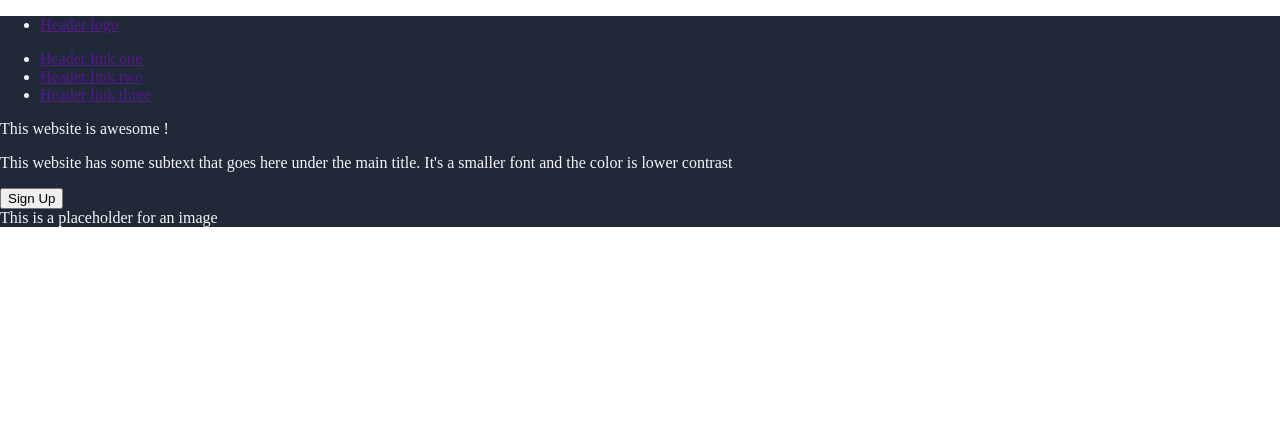
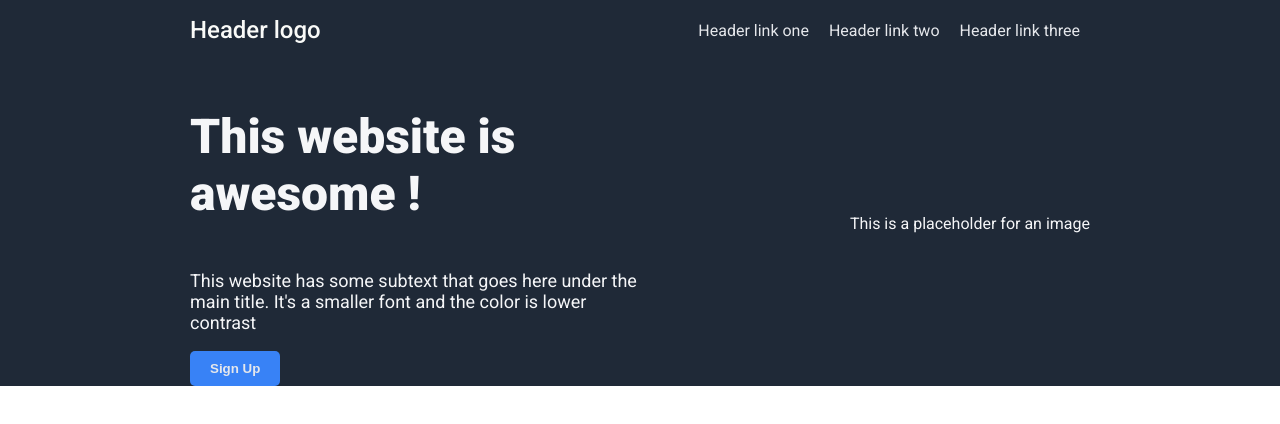
Before and after one commit to Hioul/flexbox-project, a plain HTML site: page index.html in a window 1280 px wide. Drawn offline with Linux system fonts and the light colour scheme.

Commit message:
centered the divs and the text using a max width and margin 0 auto

```diff
--- a/index.html
+++ b/index.html
@@ -4,9 +4,16 @@
     <meta charset="UTF-8" />
     <meta name="viewport" content="width=device-width, initial-scale=1.0" />
     <link rel="stylesheet" href="styles.css" />
+    <link rel="preconnect" href="https://fonts.googleapis.com" />
+    <link rel="preconnect" href="https://fonts.gstatic.com" crossorigin />
+    <link
+      href="https://fonts.googleapis.com/css2?family=Roboto:ital,wght@0,100;0,300;0,400;0,500;0,700;0,900;1,100;1,300;1,400;1,500;1,700;1,900&display=swap"
+      rel="stylesheet"
+    />
     <title>Landing Page</title>
   </head>
   <body>
+    <section class="one">
       <div class="hero">
         <div class="navbar">
           <div class="left-links">
@@ -23,17 +30,21 @@
             </ul>
           </div>
         </div>
-      <div class="hero">
+
+        <div class="hero-center">
           <div class="hero-text">
             <p class="hero-main-text">This website is awesome !</p>
             <p class="hero-secondary-text">
               This website has some subtext that goes here under the main title.
               It's a smaller font and the color is lower contrast
             </p>
+
             <button class="hero-btn">Sign Up</button>
           </div>
+
           <div class="hero-image">This is a placeholder for an image</div>
         </div>
       </div>
+    </section>
   </body>
 </html>
--- a/styles.css
+++ b/styles.css
@@ -1,13 +1,81 @@
-* {
-  /* border: red solid 1px; */
-}
+/* * {
+  border: red solid 1px;
+} */
 
 body {
+  font-family: "Roboto", sans-serif;
   margin: 0;
-
 }
 
 .hero {
   background-color: #1f2937;
-  color: #F5F6F8;
+  color: #f5f6f8;
 }
+
+ul {
+  padding: 0;
+}
+
+li {
+  list-style: none;
+  padding: 0;
+}
+
+.navbar {
+  display: flex;
+  justify-content: space-between;
+  align-items: center;
+  margin: 0 auto;
+  max-width: 900px;
+}
+
+.header-logo > a {
+  text-decoration: none;
+  color: #f9faf8;
+  font-size: 24px;
+  font-weight: 500;
+  margin: 0;
+}
+
+.right-links > ul {
+  display: flex;
+  align-items: center;
+}
+
+a {
+  text-decoration: none;
+  color: #e5e7eb;
+  margin: 0px 10px 0px 10px;
+}
+
+.hero-center {
+  display: flex;
+  align-items: center;
+  justify-content: space-between;
+  margin: 0 auto;
+  max-width: 900px;
+}
+
+.hero-main-text {
+  font-size: 48px;
+  font-weight: 1000;
+  width: 410px;
+}
+
+.hero-secondary-text {
+  width: 450px;
+  font-size: 18px;
+}
+
+.hero-image {
+  text-align: center;
+}
+
+.hero-btn {
+  background-color: #3882f6;
+  color: #e5e7eb;
+  border-radius: 5px;
+  border: #3882f6;
+  padding: 10px 20px 10px 20px;
+  font-weight: bold;
+}
```
Lines whose indentation alone changed are shown as unchanged.
